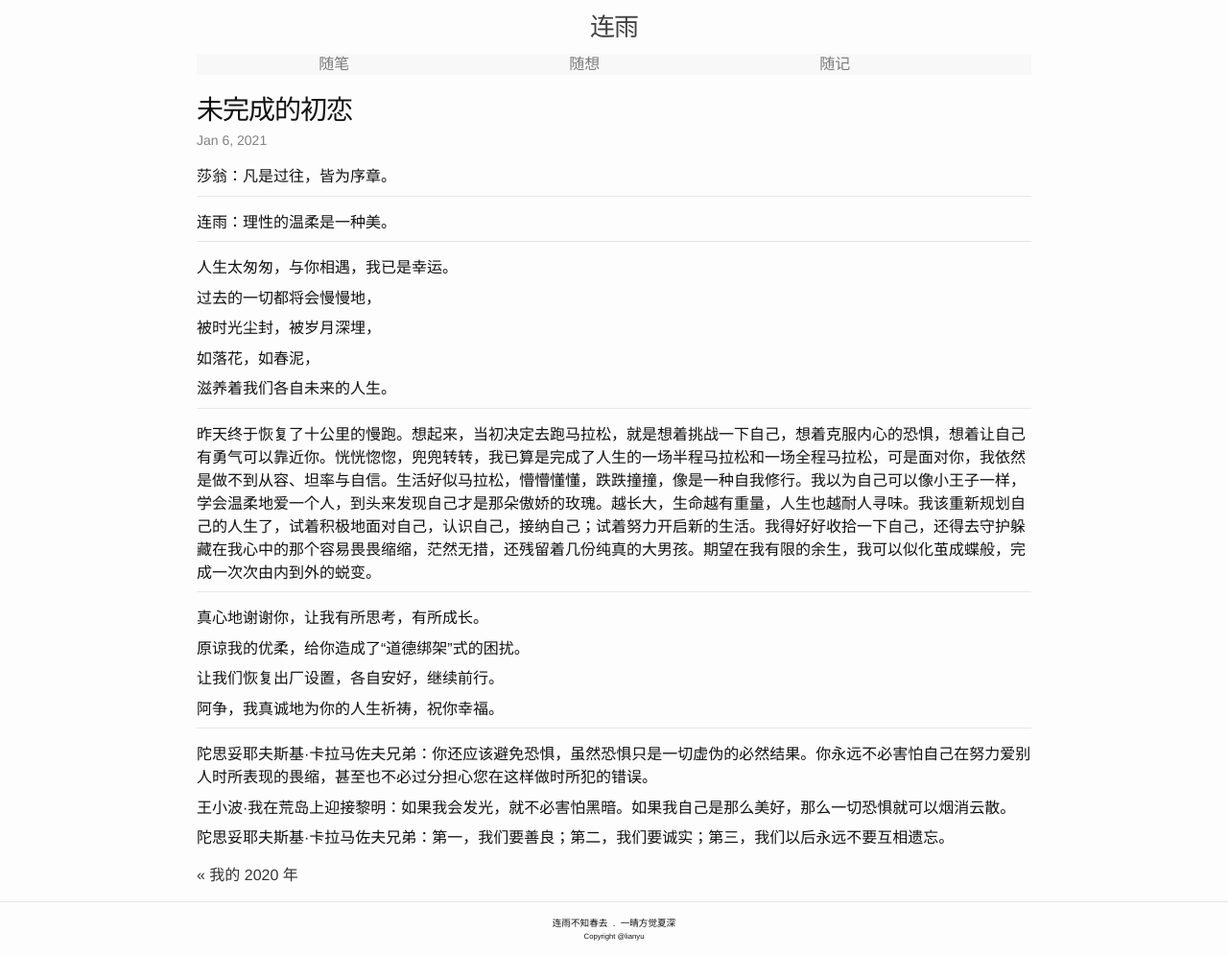
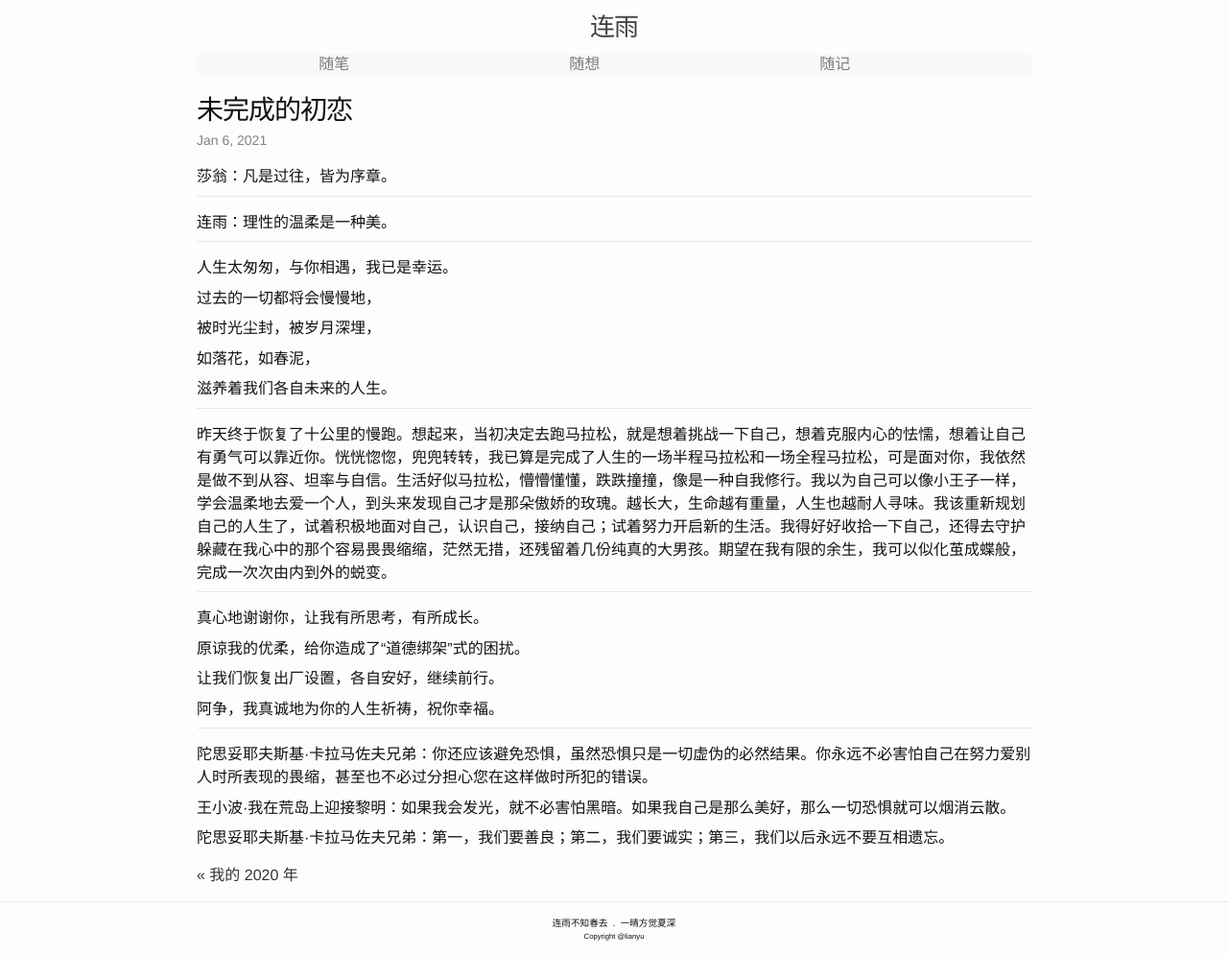
Before and after one commit to lianyu1115/lianyu, a Jekyll site: the page built from _journals/2021-01-06-未完成的初恋.md, in a window 1280 px wide. Shown: the whole page at 96% size. Built offline with Jekyll 4.4.1, drawn with Linux system fonts in a browser that asks for light colours.

Commit message:
Update 2021-01-06-未完成的初恋.md

```diff
--- a/_journals/2021-01-06-未完成的初恋.md
+++ b/_journals/2021-01-06-未完成的初恋.md
@@ -26,7 +26,7 @@ tags: ''
 
 - - -
 
-昨天终于恢复了十公里的慢跑。想起来，当初决定去跑马拉松，就是想着挑战一下自己，想着克服内心的恐惧，想着让自己有勇气可以靠近你。恍恍惚惚，兜兜转转，我已算是完成了人生的一场半程马拉松和一场全程马拉松，可是面对你，我依然是做不到从容、坦率与自信。生活好似马拉松，懵懵懂懂，跌跌撞撞，像是一种自我修行。我以为自己可以像小王子一样，学会温柔地爱一个人，到头来发现自己才是那朵傲娇的玫瑰。越长大，生命越有重量，人生也越耐人寻味。我该重新规划自己的人生了，试着积极地面对自己，认识自己，接纳自己；试着努力开启新的生活。我得好好收拾一下自己，还得去守护躲藏在我心中的那个容易畏畏缩缩，茫然无措，还残留着几份纯真的大男孩。期望在我有限的余生，我可以似化茧成蝶般，完成一次次由内到外的蜕变。
+昨天终于恢复了十公里的慢跑。想起来，当初决定去跑马拉松，就是想着挑战一下自己，想着克服内心的怯懦，想着让自己有勇气可以靠近你。恍恍惚惚，兜兜转转，我已算是完成了人生的一场半程马拉松和一场全程马拉松，可是面对你，我依然是做不到从容、坦率与自信。生活好似马拉松，懵懵懂懂，跌跌撞撞，像是一种自我修行。我以为自己可以像小王子一样，学会温柔地去爱一个人，到头来发现自己才是那朵傲娇的玫瑰。越长大，生命越有重量，人生也越耐人寻味。我该重新规划自己的人生了，试着积极地面对自己，认识自己，接纳自己；试着努力开启新的生活。我得好好收拾一下自己，还得去守护躲藏在我心中的那个容易畏畏缩缩，茫然无措，还残留着几份纯真的大男孩。期望在我有限的余生，我可以似化茧成蝶般，完成一次次由内到外的蜕变。
 
 - - -
 
```
